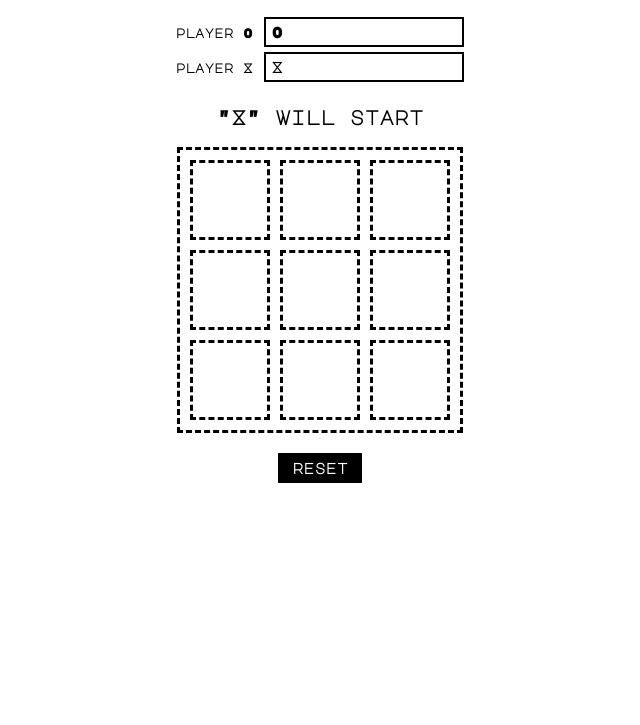
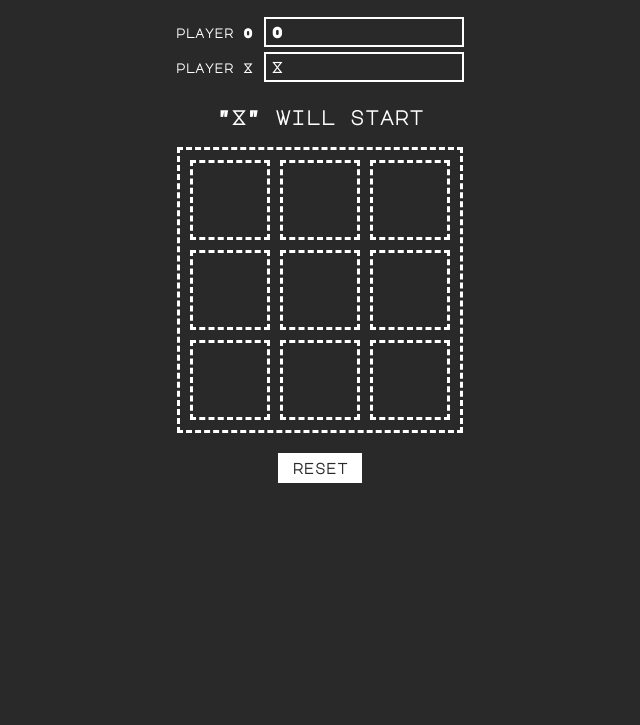
Before and after one commit to NirvaanBal/tic-tac-toe, a plain HTML site: page index.html in a window 1280 px wide. Shown: the part 75-800 px from the top of the page, without its empty margins (320-960 px from the left). Drawn offline with Linux system fonts and the light colour scheme.

Commit message:
Change color scheme to dark

```diff
--- a/style.css
+++ b/style.css
@@ -7,8 +7,15 @@
   font-family: inherit;
 }
 
+:root {
+  --primary-color: #fff;
+  --bg-color: #292929;
+}
+
 body {
   font-family: 'Major Mono Display', monospace, sans-serif;
+  background-color: var(--bg-color);
+  color: var(--primary-color);
 }
 
 .container {
@@ -47,7 +54,9 @@ body {
   padding: 5px;
   font-size: 15px;
   outline: none;
-  border: solid 2px #000;
+  border: solid 2px var(--primary-color);
+  background: transparent;
+  color: var(--primary-color);
   width: 200px;
   font-weight: bold;
 }
@@ -60,7 +69,7 @@ body {
 
 .content .board {
   padding: 5px;
-  border: dashed 3px #000;
+  border: dashed 3px var(--primary-color);
 }
 
 .content .board .row {
@@ -68,7 +77,7 @@ body {
 }
 
 .content .board .row .box {
-  border: dashed 3px #000;
+  border: dashed 3px var(--primary-color);
   width: 80px;
   height: 80px;
   margin: 5px;
@@ -86,8 +95,8 @@ body {
 .content .reset {
   font-weight: bold;
   font-size: 15px;
-  background: #000;
-  color: #fff;
+  background: var(--primary-color);
+  color: var(--bg-color);
   border: none;
   outline: none;
   margin-top: 20px;
```
